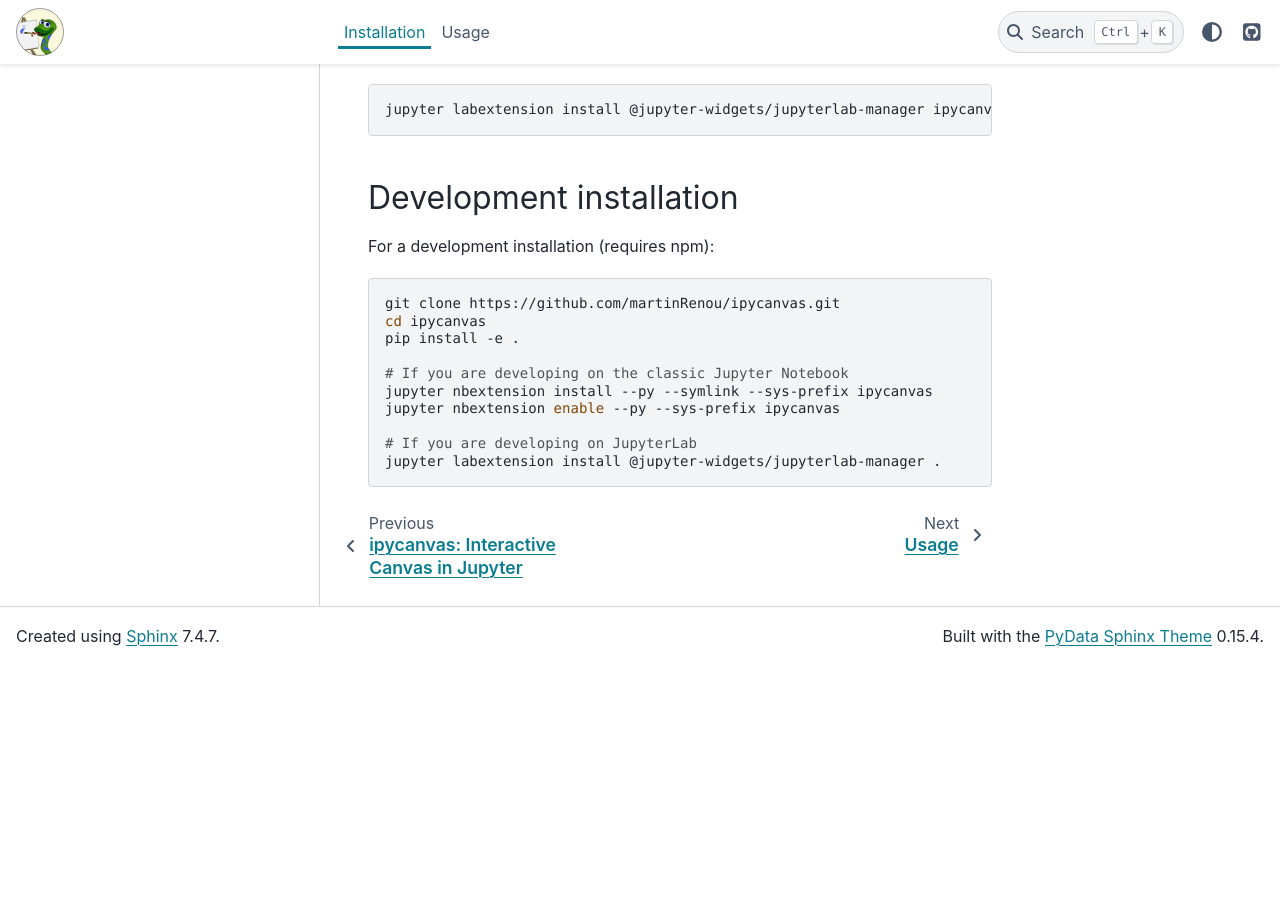
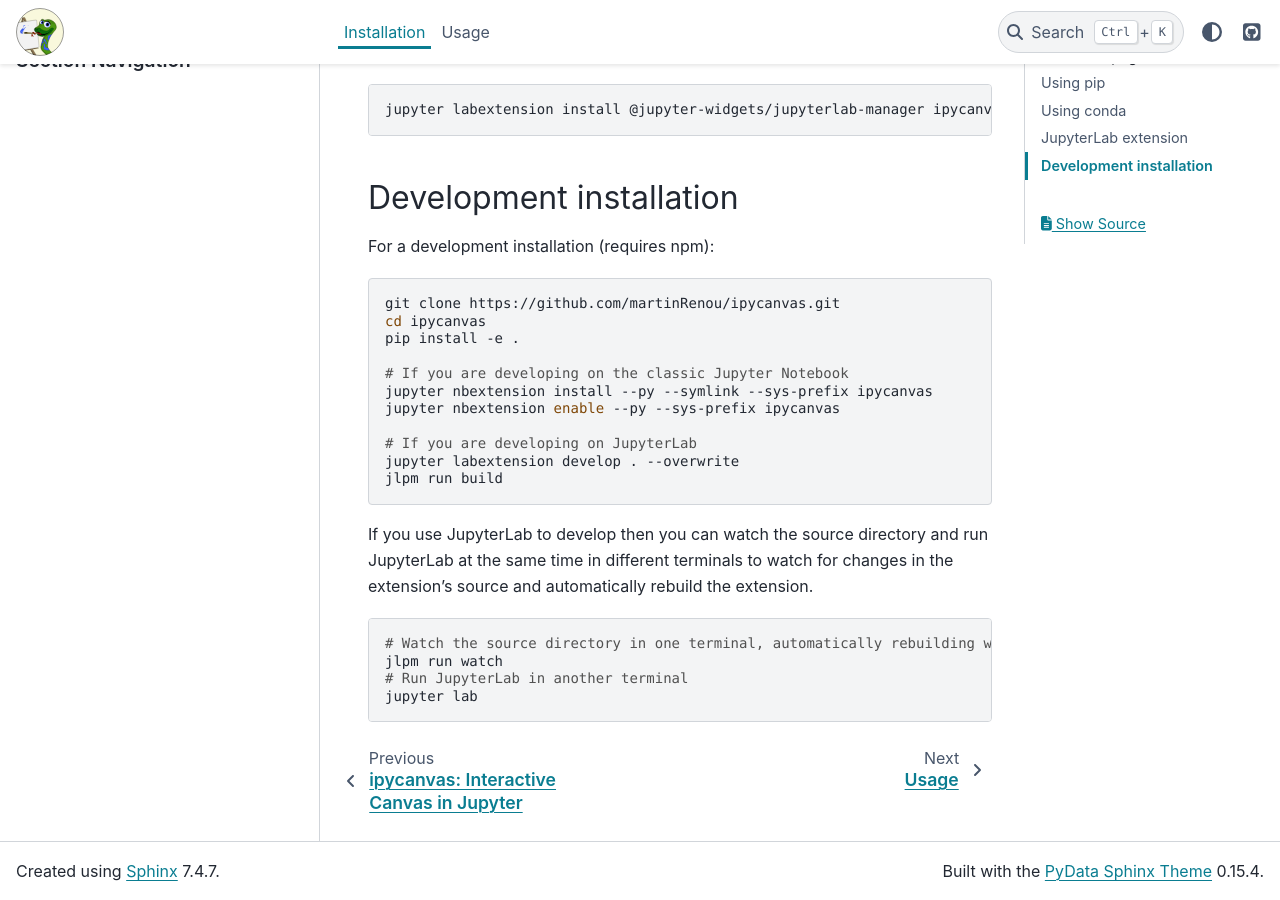
Before and after one commit to jupyter-widgets-contrib/ipycanvas, a Sphinx documentation site: the page built from docs/source/installation.rst, in a window 1280 px wide and 900 px high, scrolled down 714 px. Built offline with Sphinx 7.4.7 and the PyData theme 0.15.4, drawn with Linux system fonts in a browser that asks for light colours; pages that are not in the unit, such as notebooks, are missing from menus; before the commit the page ends 1379 px from its top, so only the background shows below that.

Commit message:
update dev instructions for jlab3

```diff
--- a/docs/source/installation.rst
+++ b/docs/source/installation.rst
@@ -49,4 +49,15 @@
     jupyter nbextension enable --py --sys-prefix ipycanvas
 
     # If you are developing on JupyterLab
-    jupyter labextension install @jupyter-widgets/jupyterlab-manager .
+    jupyter labextension develop . --overwrite
+    jlpm run build
+
+If you use JupyterLab to develop then you can watch the source directory and run JupyterLab at the same time in different
+terminals to watch for changes in the extension's source and automatically rebuild the extension.
+
+.. code:: bash
+
+    # Watch the source directory in one terminal, automatically rebuilding when needed
+    jlpm run watch
+    # Run JupyterLab in another terminal
+    jupyter lab
```
